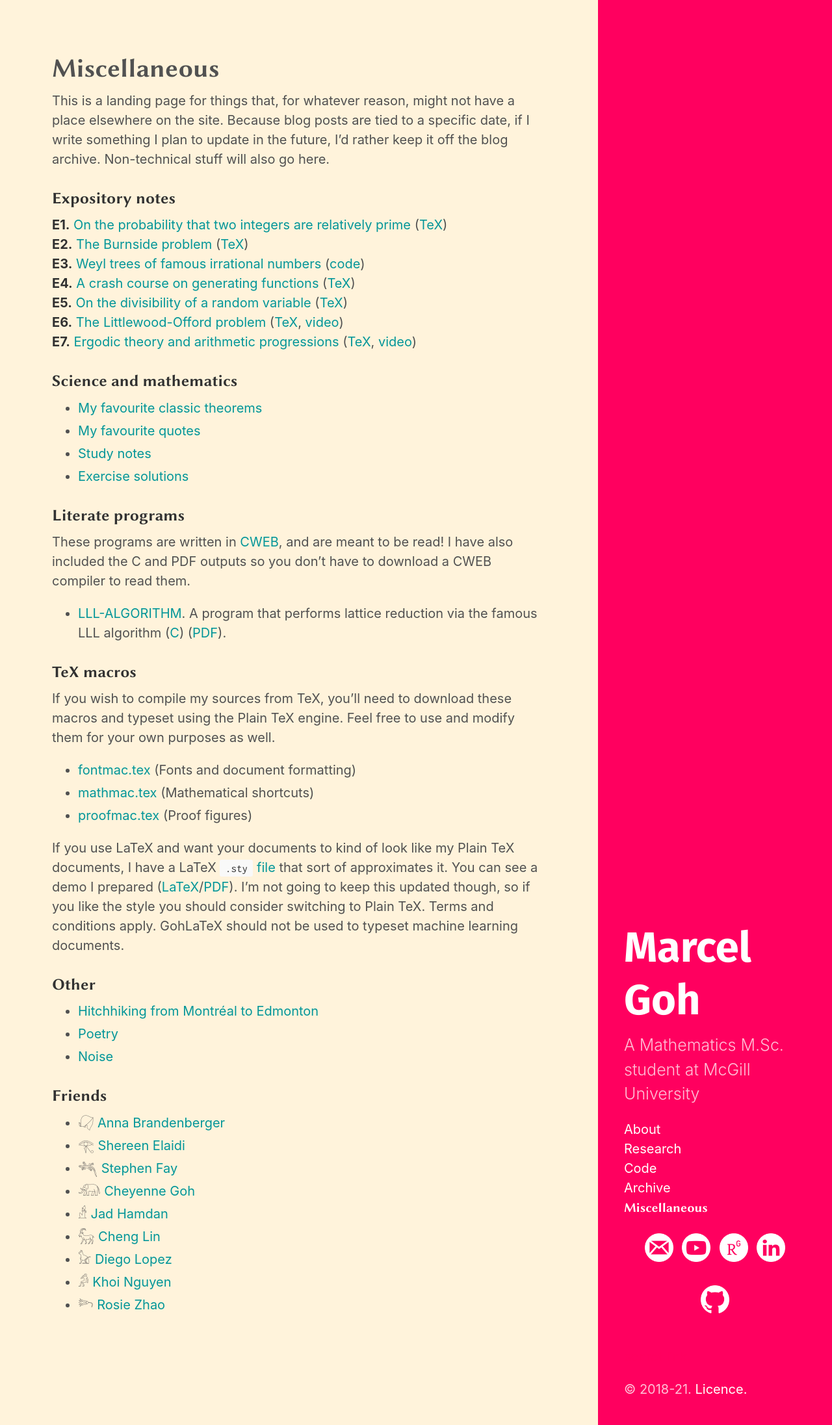
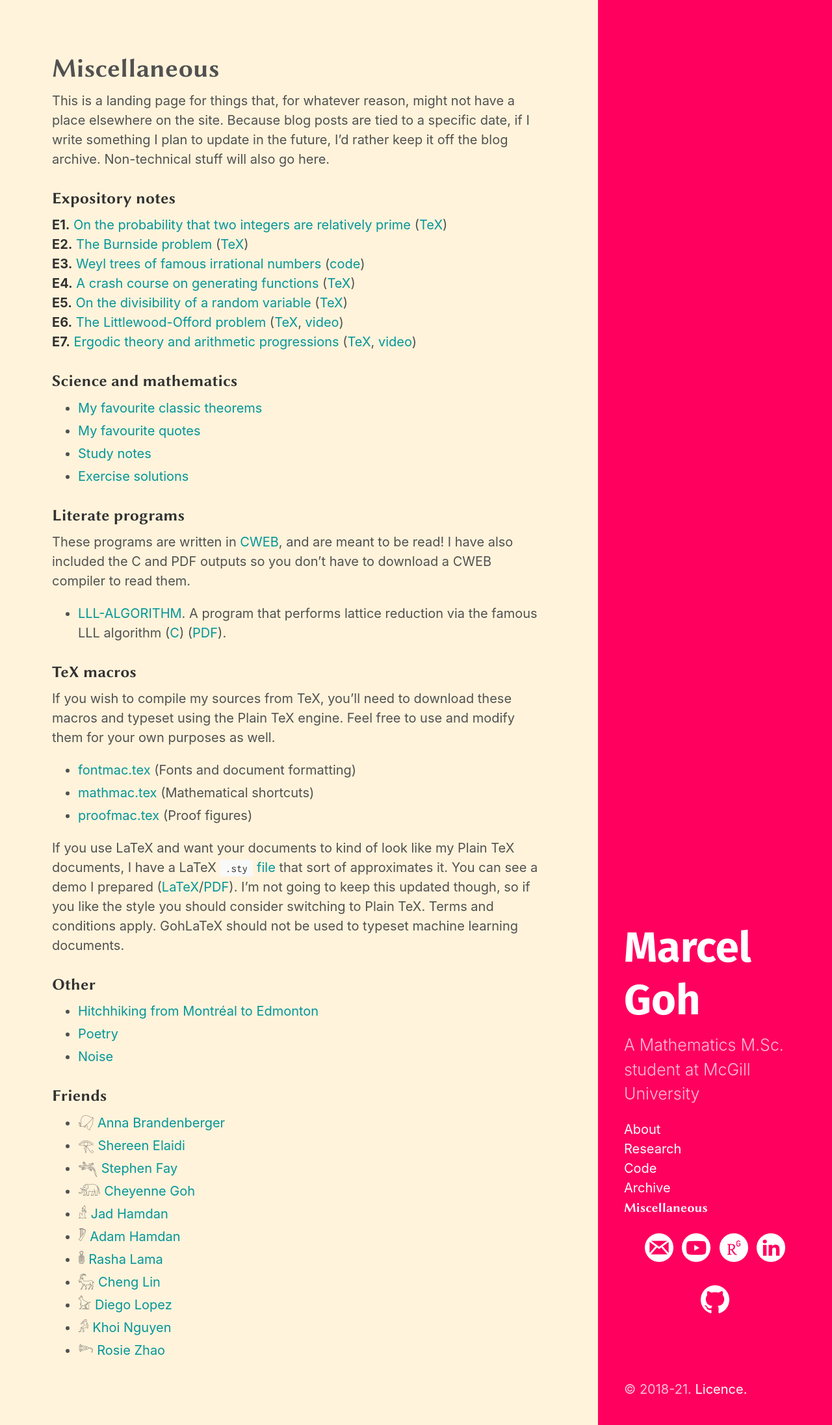
Before and after one commit to marcelgoh/marcelgoh.github.io, a Jekyll site: the page built from misc/index.md, in a window 1280 px wide. Shown: the whole page at 65% size. Built offline with Jekyll 4.4.1, drawn with Linux system fonts in a browser that asks for light colours; some web fonts are replaced.

Commit message:
Added various things

```diff
--- a/home/index.html
+++ b/home/index.html
@@ -173,8 +173,10 @@ of $k[x_1,x_2,\ldots,x_n]$.
     &#77952; <a href="https://shereenelaidi.github.io/">Shereen Elaidi</a>
     &#78216; <a href="https://stephenfay.xyz">Stephen Fay</a>
     &#78064; <a href="https://cheyennegoh.github.io">Cheyenne Goh</a>
+    &#78818; <a href="http://adamhamdan.ca/">Adam Hamdan</a>
     &#77874; <a href="https://jadhamdan.github.io/">Jad Hamdan</a>
     &#78217; <a href="https://www-cs-faculty.stanford.edu/~knuth/news.html">Donald Knuth</a>
+    &#78764; <a href="https://rashalama.com">Rasha Lama</a>
     &#78069; <a href="https://cheng-lin.me">Cheng Lin</a>
     &#78048; <a href="https://diegolopez.me">Diego Lopez</a>
     &#77844; <a href="https://dkhoi148.repl.co">Khoi Nguyen</a>
--- a/misc/index.md
+++ b/misc/index.md
@@ -56,6 +56,8 @@ You can see a demo I prepared ([LaTeX](https://raw.githubusercontent.com/marcelg
 + &#78216; [Stephen Fay](https://stephenfay.xyz)
 + &#78064; [Cheyenne Goh](https://cheyennegoh.github.io/)
 + &#77874; [Jad Hamdan](https://jadhamdan.github.io/website/)
++ &#78818; [Adam Hamdan](http://adamhamdan.ca/)
++ &#78764; [Rasha Lama](https://rashalama.com)
 + &#78069; [Cheng Lin](https://cheng-lin.me)
 + &#78048; [Diego Lopez](https://diegolopez.me)
 + &#77844; [Khoi Nguyen](https://dkhoi148.repl.co)
```
Also changed, not shown: research/index.md (+1 -0 lines), 2 other files.
